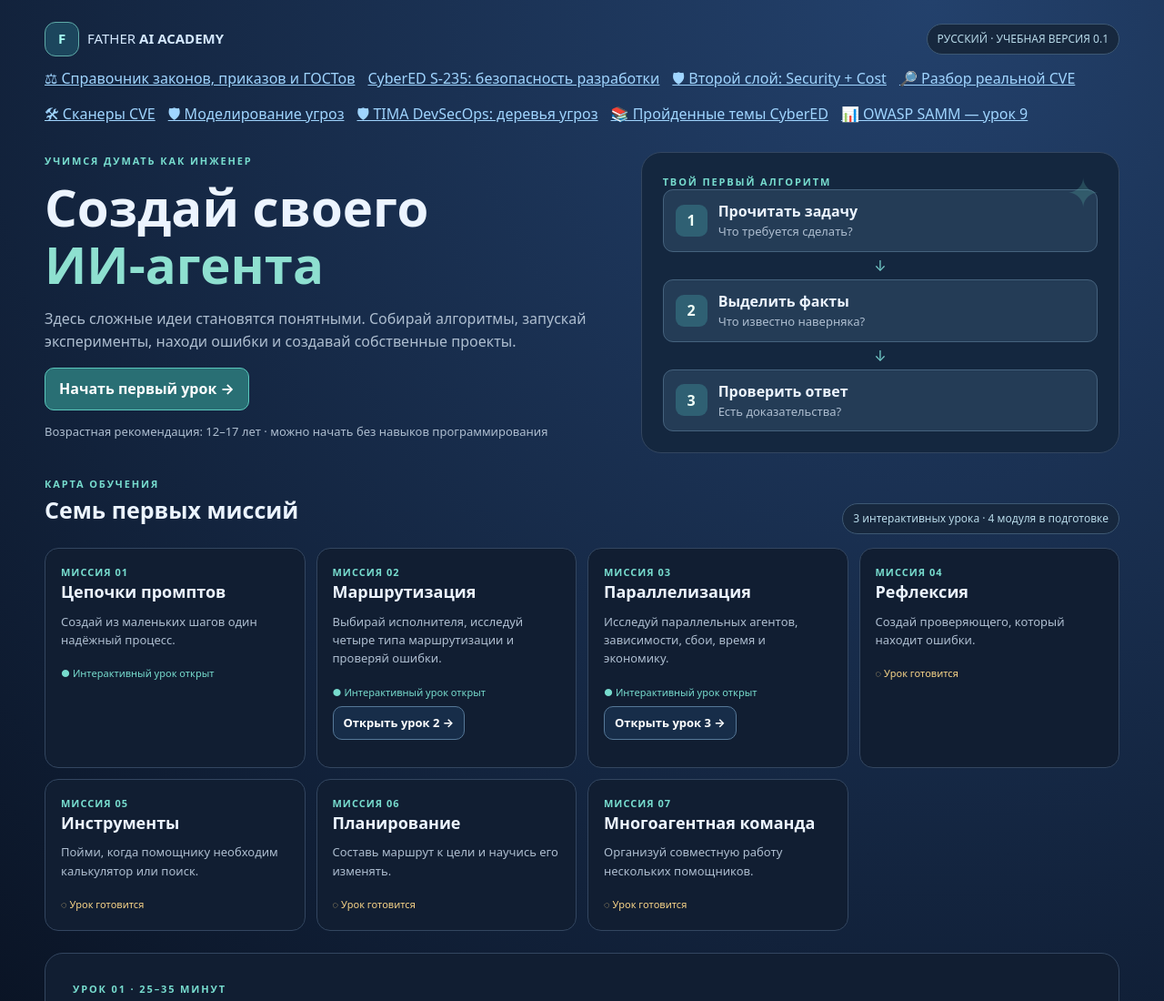
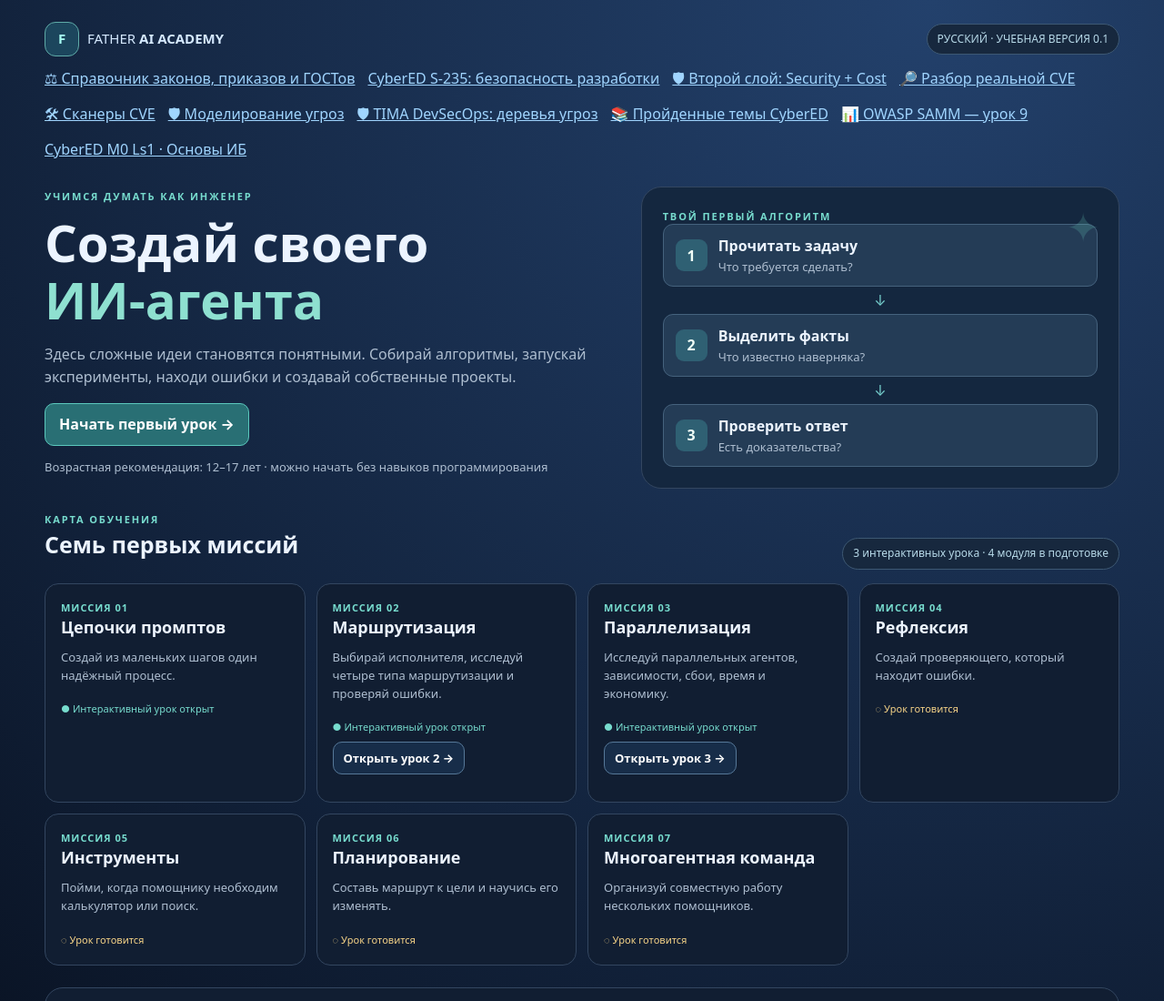
Before and after one commit to VictorKVS/FATHER_CODEX, a plain HTML site: page docs/school/index.html in a window 1280 px wide. Shown: the top 1100 px of the page at 91% size. Drawn offline with Linux system fonts and the light colour scheme.

Commit message:
docs(academy): link lecture 1 and reproducible transcription workflow

```diff
--- a/docs/school/index.html
+++ b/docs/school/index.html
@@ -7,7 +7,7 @@
 </style></head><body>
 <div class="shell">
 <header class="bar"><a class="home" href="../index.html"><span class="mark">F</span>FATHER <strong>AI ACADEMY</strong></a><span class="chip">РУССКИЙ · УЧЕБНАЯ ВЕРСИЯ 0.1</span></header>
-<nav aria-label="Справочник безопасности" style="display:flex;gap:14px;flex-wrap:wrap;margin:12px 0 20px"><a href="../reference/security-regulations.html">⚖ Справочник законов, приказов и ГОСТов</a><a href="courses/CYBERED_S235_SECURE_DEVELOPMENT_RU.md">CyberED S-235: безопасность разработки</a><a href="security-layer.html">🛡 Второй слой: Security + Cost</a><a href="vulnerability-case-study.html">🔎 Разбор реальной CVE</a><a href="vulnerability-scanners.html">🛠 Сканеры CVE</a><a href="../reference/wiki/SEC-THREAT-MODELING-001.md">🛡 Моделирование угроз</a><a href="tima-threat-lab.html">🛡 TIMA DevSecOps: деревья угроз</a><a href="cybered-completed-lessons.html">📚 Пройденные темы CyberED</a><a href="cybered-m0-ls9-owasp-samm.html">📊 OWASP SAMM — урок 9</a></nav>
+<nav aria-label="Справочник безопасности" style="display:flex;gap:14px;flex-wrap:wrap;margin:12px 0 20px"><a href="../reference/security-regulations.html">⚖ Справочник законов, приказов и ГОСТов</a><a href="courses/CYBERED_S235_SECURE_DEVELOPMENT_RU.md">CyberED S-235: безопасность разработки</a><a href="security-layer.html">🛡 Второй слой: Security + Cost</a><a href="vulnerability-case-study.html">🔎 Разбор реальной CVE</a><a href="vulnerability-scanners.html">🛠 Сканеры CVE</a><a href="../reference/wiki/SEC-THREAT-MODELING-001.md">🛡 Моделирование угроз</a><a href="tima-threat-lab.html">🛡 TIMA DevSecOps: деревья угроз</a><a href="cybered-completed-lessons.html">📚 Пройденные темы CyberED</a><a href="cybered-m0-ls9-owasp-samm.html">📊 OWASP SAMM — урок 9</a><a href="cybered-m0-ls1-cybersecurity-basics.html">CyberED M0 Ls1 · Основы ИБ</a></nav>
 <div class="hero"><div><div class="eyebrow">Учимся думать как инженер</div><h1>Создай своего<br><span style="color:#8ee0d0">ИИ-агента</span></h1><p class="sub">Здесь сложные идеи становятся понятными. Собирай алгоритмы, запускай эксперименты, находи ошибки и создавай собственные проекты.</p><a href="#lesson" class="btn" style="display:inline-block;text-decoration:none">Начать первый урок →</a><p class="small">Возрастная рекомендация: 12–17 лет · можно начать без навыков программирования</p></div>
 <div class="art" aria-label="Схема учебного конвейера"><div class="eyebrow">Твой первый алгоритм</div><div class="hero-cards"><div class="hero-step"><i>1</i><div><b>Прочитать задачу</b><div class="small">Что требуется сделать?</div></div></div><div class="arrow">↓</div><div class="hero-step"><i>2</i><div><b>Выделить факты</b><div class="small">Что известно наверняка?</div></div></div><div class="arrow">↓</div><div class="hero-step"><i>3</i><div><b>Проверить ответ</b><div class="small">Есть доказательства?</div></div></div></div></div></div>
 <div class="heading"><div><div class="eyebrow">Карта обучения</div><h2>Семь первых миссий</h2></div><span class="chip">3 интерактивных урока · 4 модуля в подготовке</span></div>
```
